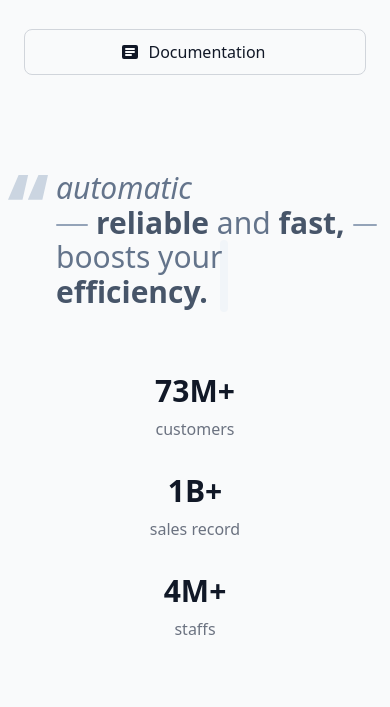
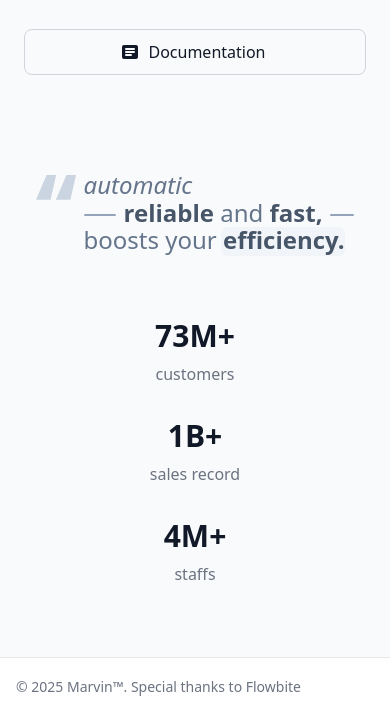
Before and after one commit to AsesGit/asesfuto, a website: page index.html in a window 390 px wide. Shown: the part 2960-3667 px from the top of the page. Drawn offline with nearby package versions, Linux system fonts and the light colour scheme; files that its build step writes are made by us from their sources; a script that the page names is missing.

Commit message:
reliable and fast  fixed for sdk andriod

```diff
--- a/index.html
+++ b/index.html
@@ -231,7 +231,7 @@
   </section>
 
 
-  <blockquote class="flex gap-2 py-16 text-3xl text-slate-500 md:text-4xl lg:pt-0 lg:text-5xl dark:text-slate-400 pb-8 justify-center">
+  <blockquote class="flex gap-2 py-16 text-2xl text-slate-500 md:text-4xl lg:pt-0 lg:text-5xl dark:text-slate-400 pb-8 justify-center">
     <svg xmlns="http://www.w3.org/2000/svg" viewBox="0 0 20 20" role="img" fill="currentColor" class="-mt-1 h-10 text-slate-300 md:-mt-3 md:h-16 lg:h-24 dark:text-slate-800">
       <path d="M7.27273 16.3833H0L5.30713 4H10.0737L7.27273 16.3833ZM17.199 16.3833H9.92629L15.2334 4H20L17.199 16.3833Z"></path>
     </svg>
```
